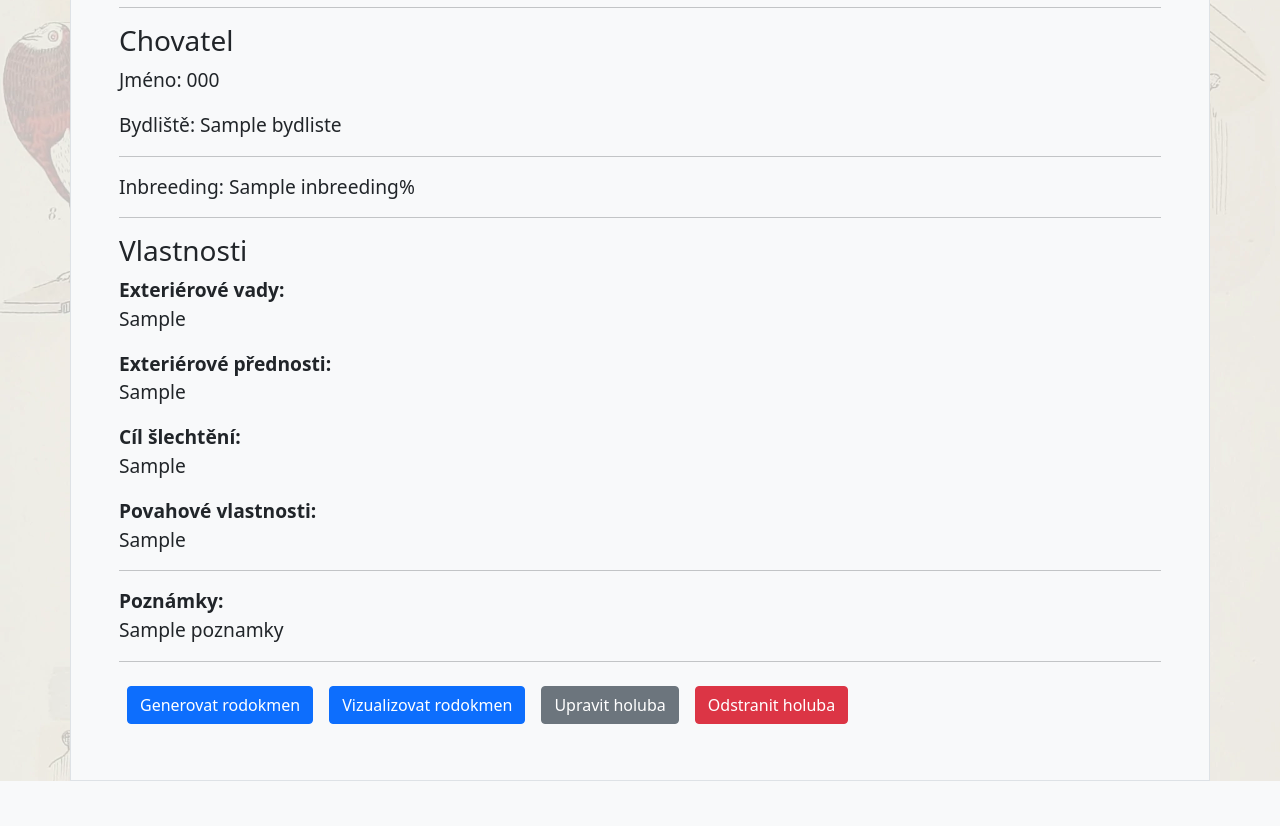
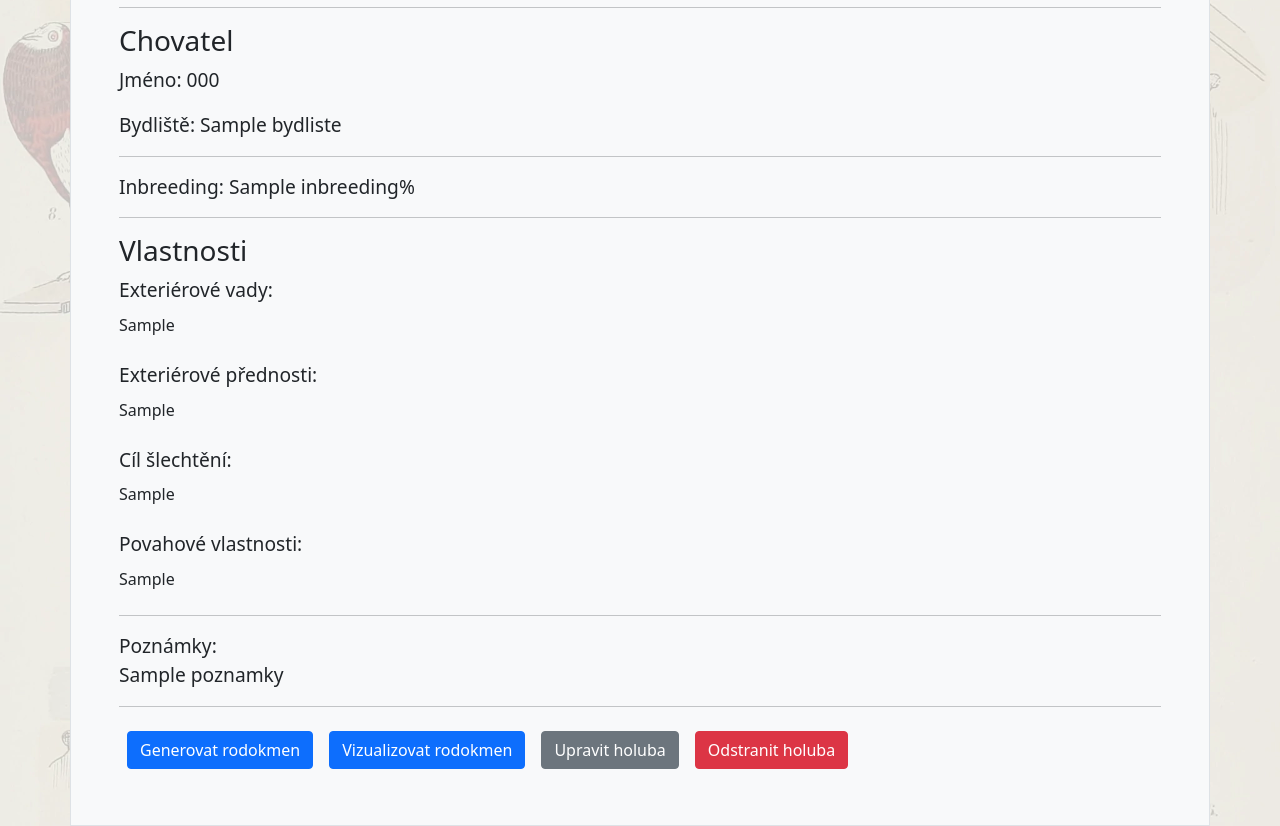
Before and after one commit to DoctorDehi/HRG, a Flask app: template templates/pigeon_detail.html in a window 1280 px wide. Shown: the part 571-1397 px from the top of the page. Before the commit the page ends 1352 px from the top, so only its background shows below. Run offline with Flask 2, Linux system fonts and the light colour scheme; the template is opened without the code that fills it: most values are stand-ins (such as "Sample title", 1, 10 or a date in 2020); some libraries are stand-ins or nearby versions.

Commit message:
opraveno nastaveni volume mongodb opraveno typo vzhled pigeon detail upraven

```diff
--- a/docker-compose.yaml
+++ b/docker-compose.yaml
@@ -26,7 +26,7 @@ services:
     ports:
       - "27019:27017"
     volumes:
-      - 'mongodb:/data'
+      - 'mongodb:/data/db'
 
   redis:
     image: redis:latest
--- a/exceptions.py
+++ b/exceptions.py
@@ -4,7 +4,7 @@ class PigeonAppException(Exception):
         super().__init__()
 
 
-class WrongPigeonGenderExcetion(PigeonAppException):
+class WrongPigeonGenderException(PigeonAppException):
     def __init__(self, role, gender):
         self.message = f"Pohlaví {role} nemůže být {gender}"
         super().__init__()
--- a/neo_db.py
+++ b/neo_db.py
@@ -1,6 +1,6 @@
 from typing import Dict, List
 
-from exceptions import WrongPigeonGenderExcetion
+from exceptions import WrongPigeonGenderException
 from utils import cislo_krouzku_full_from_id, pigeon_id_from_cislo_krouzku_full, split_pigeon_id
 
 
@@ -55,7 +55,7 @@ class NeoDb:
         parent_data = result.data()
         if len(parent_data) == 1:
             if parent_data[0].get('pigeon').get("pohlavi") != parent_gender["marking"]:
-                raise WrongPigeonGenderExcetion(parent_gender["assoc_relationship"], parent_data[0].get('pigeon').get("pohlavi"))
+                raise WrongPigeonGenderException(parent_gender["assoc_relationship"], parent_data[0].get('pigeon').get("pohlavi"))
         # parent isnt in db yet
         else:
             user_id, cislo_krouzku, rocnik = split_pigeon_id(parent_id)
--- a/templates/pigeon_detail.html
+++ b/templates/pigeon_detail.html
@@ -42,12 +42,12 @@
             <hr>
 
             <h3>Vlastnosti</h3>
-             <p class="pigeon-detail__pigeon-property"><strong>Exteriérové vady: </strong><br> {{ data.get("exterierove_vady", "") }}</p>
-             <p class="pigeon-detail__pigeon-property"><strong>Exteriérové přednosti: </strong><br> {{ data.get("exterierove_prednosti", "") }}</p>
-            <p class="pigeon-detail__pigeon-property"><strong>Cíl šlechtění: </strong><br> {{ data.get("cil_slechteni", "") }}</p>
-             <p class="pigeon-detail__pigeon-property"><strong>Povahové vlastnosti: </strong><br> {{ data.get("povahove_vlastnosti", "") }}</p>
+             <p class="pigeon-detail__pigeon-property mb-2">Exteriérové vady: </p><p class="mb-4">{{ data.get("exterierove_vady", "") }}</p>
+             <p class="pigeon-detail__pigeon-property mb-2">Exteriérové přednosti: </p><p class="mb-4">{{ data.get("exterierove_prednosti", "") }}</p>
+            <p class="pigeon-detail__pigeon-property mb-2">Cíl šlechtění: </p><p class="mb-4">{{ data.get("cil_slechteni", "") }}</p>
+             <p class="pigeon-detail__pigeon-property mb-2">Povahové vlastnosti: </p><p class="mb-4">{{ data.get("povahove_vlastnosti", "") }}</p>
             <hr>
-            <p class="pigeon-detail__pigeon-property"><strong>Poznámky: </strong><br> {{ data.get("poznamky", "") }}</p>
+            <p class="pigeon-detail__pigeon-property">Poznámky: <br> {{ data.get("poznamky", "") }}</p>
         </div>
 
         <hr>
```
Also changed, not shown: pigeon_app.py (+5 -4 lines).
